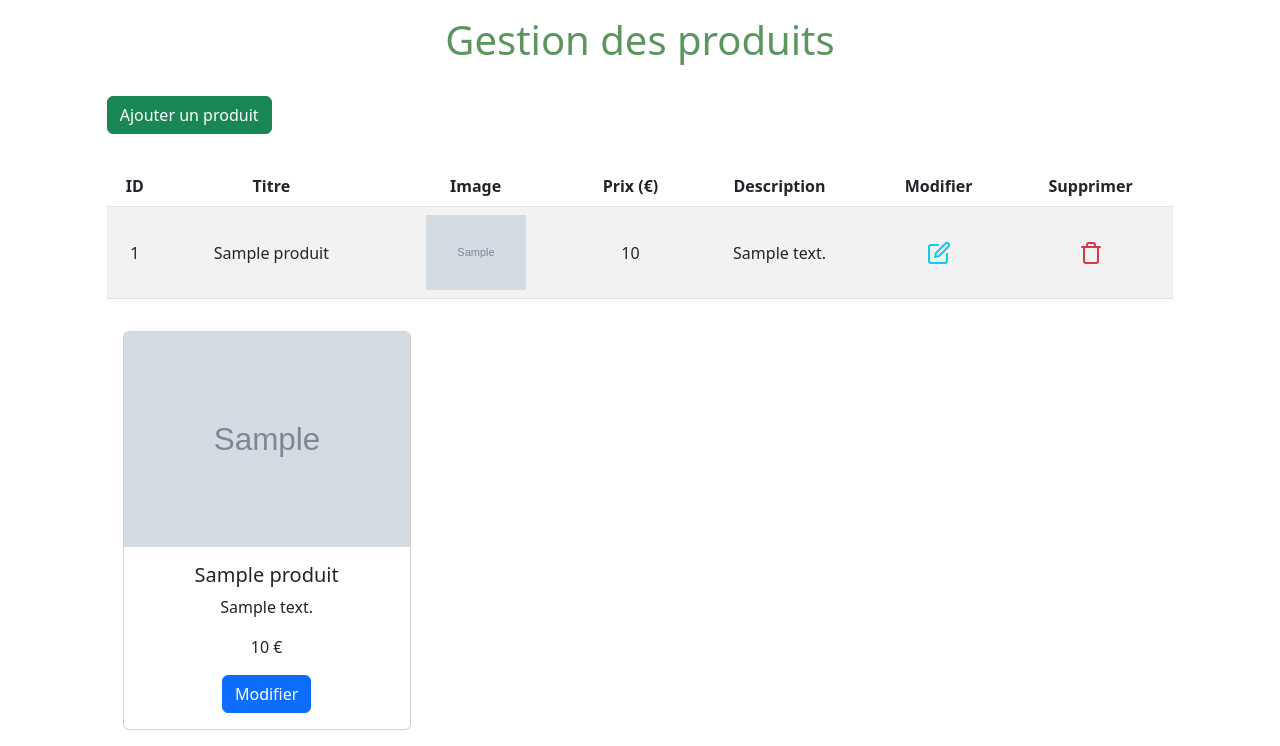
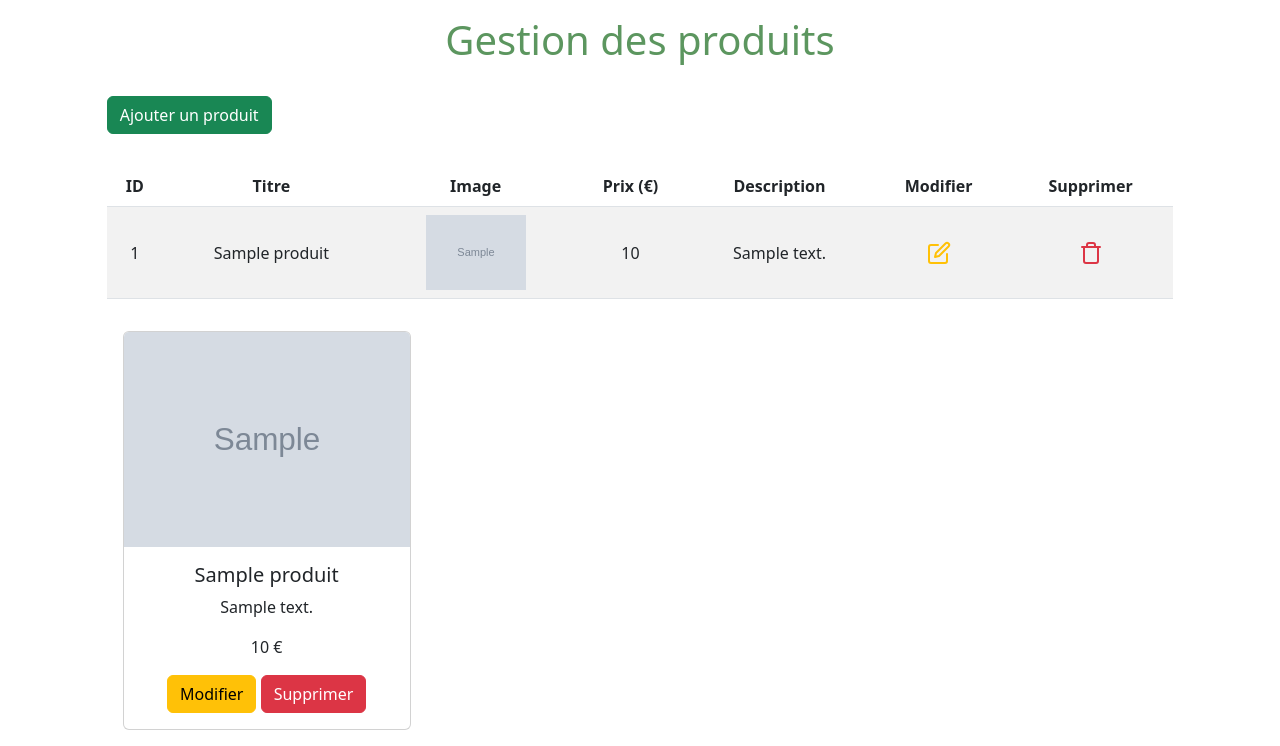
Before and after one commit to Sophie-Verger/symfony-ecommerce, a Symfony app: template templates/admin_produit/produit_afficher.html.twig in a window 1280 px wide. Shown: the part 56-802 px from the top of the page. Run offline with Twig, Linux system fonts and the light colour scheme; the template is opened without the code that fills it: most values are stand-ins (such as "Sample title", 1, 10 or a date in 2020); grey boxes marked "Sample" are stand-in pictures; some libraries are stand-ins or nearby versions.

Commit message:
midofication couleur bouton midifier

```diff
--- a/templates/admin_produit/produit_afficher.html.twig
+++ b/templates/admin_produit/produit_afficher.html.twig
@@ -45,7 +45,7 @@
                                     <span class="text-danger fst-italic">N.R</span>
                                 {% endif %}
                             </td>
-                            <td><a aria-current="page" href="{{ path('produit_modifier', { 'id' : produit.id }) }}"><i data-feather="edit" class="text-info"></i></a></td>
+                            <td><a aria-current="page" href="{{ path('produit_modifier', { 'id' : produit.id }) }}"><i data-feather="edit" class="text-warning"></i></a></td>
                             <td><a aria-current="page" href="{{ path('produit_supprimer', { 'id' : produit.id }) }}"
                             onClick="return confirm('êtes-vous sûr de vouloir supprimer ce produit ?')"
                             ><i data-feather="trash" class="text-danger"></i></a></td>
@@ -66,7 +66,8 @@
                         <h5 class="card-title">{{ produit.titre }}</h5>
                         <p class="card-text">{{ produit.description }}</p>
                         <p class="card-text">{{ produit.prix }} €</p>
-                        <a href="{{ path( 'produit_modifier', { 'id' : produit.id } ) }}" class="btn btn-primary">Modifier</a>
+                        <a href="{{ path( 'produit_modifier', { 'id' : produit.id } ) }}" class="btn btn-warning">Modifier</a>
+                        <a href="{{ path( 'produit_supprimer', { 'id' : produit.id } ) }}" class="btn btn-danger">Supprimer</a>
                     </div>
                 </div>
             {% endfor %}
```
